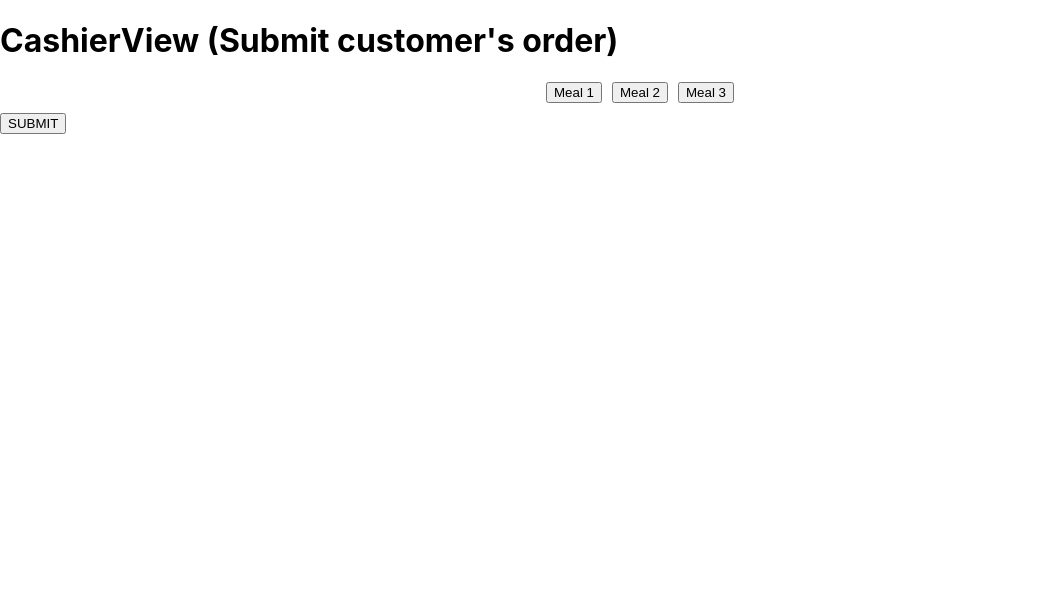
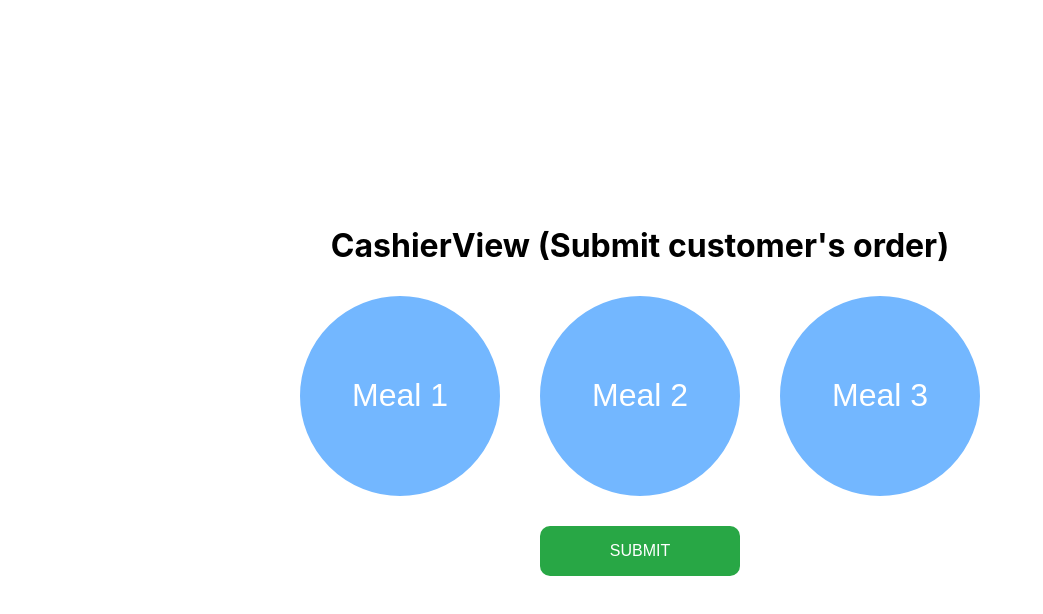
Before and after one commit to tomshev/CSC8604-CW-STACK, a React (Create React App) app in the folder client/: page /cashierview in a window 1280 px wide. Shown: the top 614 px of the page, without its empty margins (0-1043 px from the left). Built offline with nearby package versions, Linux system fonts and the light colour scheme.

Commit message:
Updated CashierView styling

```diff
--- /dev/null
+++ b/client/src/CashierView.css
@@ -0,0 +1,42 @@
+.cashierContainer {
+    display: flex;
+    flex-direction: column;
+    align-items: center;
+    justify-content: center;
+    height: 100vh;
+}
+
+.mealButtonsContainer {
+    display: flex;
+    justify-content: center; /* This centers the buttons in the flex container */
+    gap: 20px; /* This adds some space between the buttons */
+}
+
+.mealButton {
+    width: 200px;
+    height: 200px;
+    margin: 10px;
+    border-radius: 50%;
+    font-size: 32px;
+    cursor: pointer;
+    outline: none;
+    border: 2px solid #73b7ff; /* Example border color */
+    background-color: #73b7ff; /* Example background color */
+    color: white;
+    display: flex;
+    align-items: center;
+    justify-content: center;
+}
+
+.submitButton {
+    width: 200px; /* Adjust size as needed */
+    height: 50px; /* Adjust size as needed */
+    margin: 20px;
+    border-radius: 10px;
+    cursor: pointer;
+    outline: none;
+    border: none;
+    background-color: #28a745; /* Example background color */
+    color: white;
+    font-size: 16px;
+}
--- a/client/src/CashierView.js
+++ b/client/src/CashierView.js
@@ -1,4 +1,5 @@
 import React, { useEffect, useState } from 'react'
+import './CashierView.css';
 
 function CashierView() {
 
@@ -12,14 +13,14 @@ function CashierView() {
 
     return (
 
-        <div>
+        <div className="cashierContainer">
             <h1>CashierView (Submit customer's order)</h1>
-            <div style={{ display: 'flex', justifyContent: 'center' }}>
-                <button style={{ marginRight: '10px' }}>Meal 1</button>
-                <button style={{ marginRight: '10px' }}>Meal 2</button>
-                <button>Meal 3</button>
+            <div className="mealButtonsContainer">
+                <button className="mealButton">Meal 1</button>
+                <button className="mealButton">Meal 2</button>
+                <button className="mealButton">Meal 3</button>
             </div>
-            <button style={{ marginTop: '10px' }} onClick={handleSubmit} >SUBMIT</button>
+            <button className="submitButton" onClick={handleSubmit} >SUBMIT</button>
         </div>
     );
 }
```
